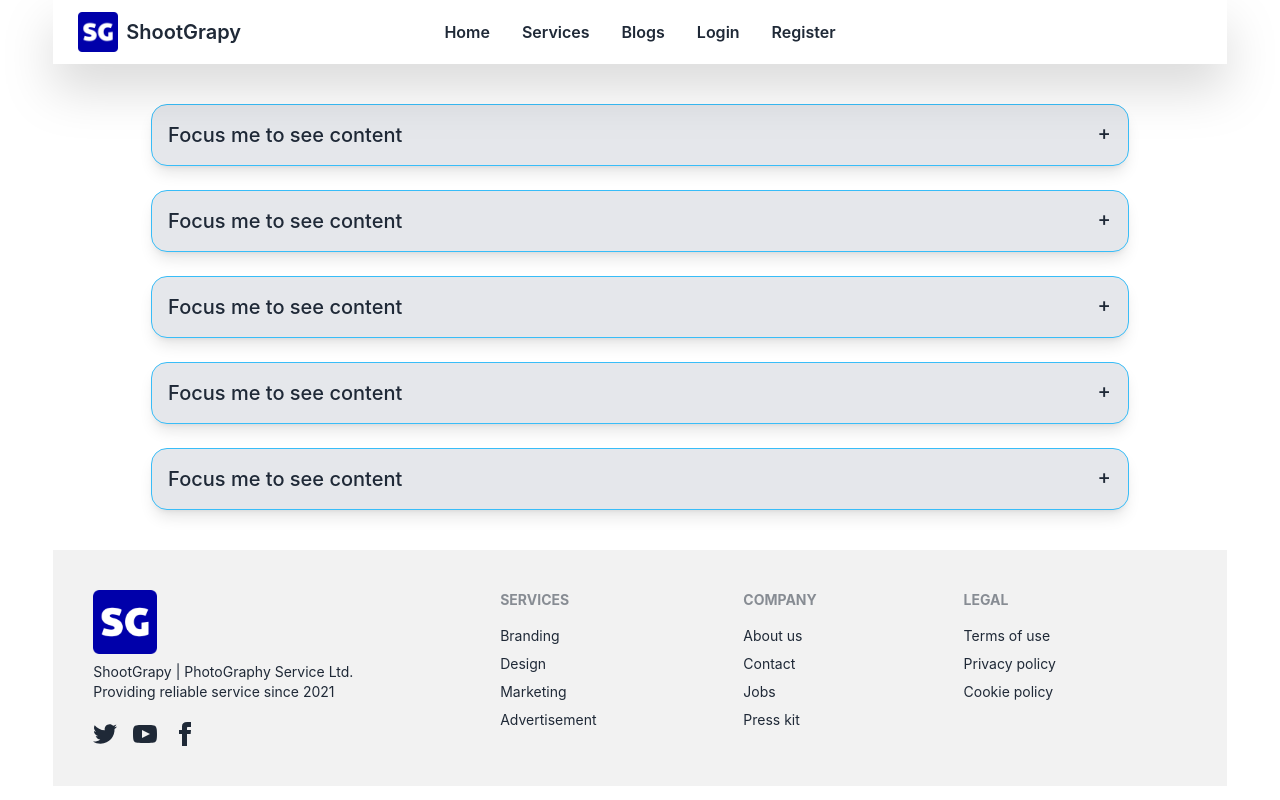
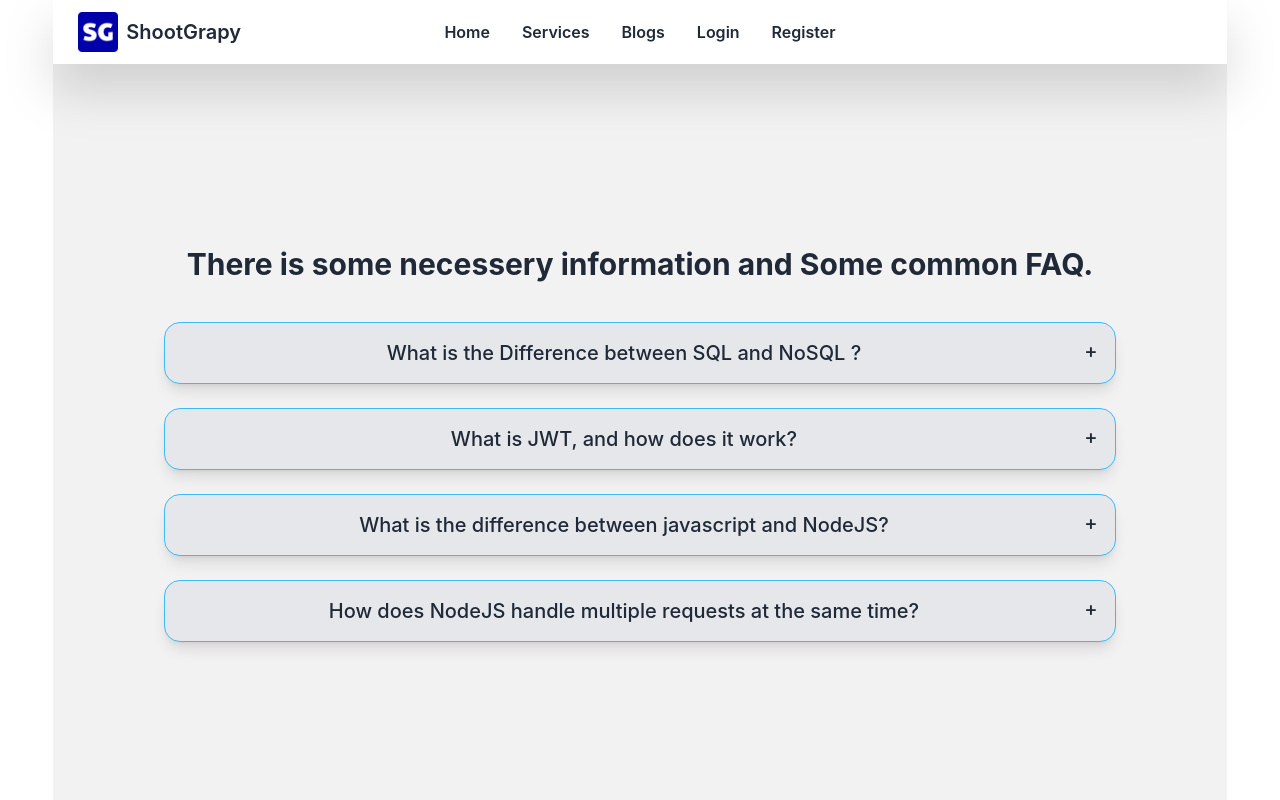
Before and after one commit to ayeasin14/photographer-review-client, a React (Create React App) app: page /blogs in a window 1280 px wide. Shown: the top 800 px of the page. Built offline with nearby package versions, Linux system fonts and the light colour scheme; no server answers.

Commit message:
about me added

```diff
--- a/src/Pages/Blogs/Blogs.js
+++ b/src/Pages/Blogs/Blogs.js
@@ -2,45 +2,51 @@ import React from 'react';
 
 const Blogs = () => {
     return (
+        <div className="hero min-h-screen bg-base-200">
+            <div className="hero-content text-center">
+                <div className="">
+                    <h1 className='text-3xl font-bold text-center'>There is some necessery information and Some common FAQ. </h1>
                     <div className='w-5/6 mx-auto my-10 grid grid-cols-1 gap-6 '>
                         <div tabIndex={1} className="collapse collapse-plus border border-sky-400 bg-gray-200 rounded-box shadow-lg">
                             <div className="collapse-title text-xl font-medium">
-                    Focus me to see content
+                                What is the Difference between SQL and NoSQL ?
                             </div>
                             <div className="collapse-content">
-                    <p>attribute is necessary to make the div focusable</p>
+                                <p>SQL Database is a Relational Database and a structured one whereas NoSQL is a Non-relational database likely to be more document and distributed than structured.
+                                    Relational database strictly adheres relations where it is divided into the set of rows and columns to store data often named as tables, but the Non-relational database has a document-oriented or distributed storage which doesn’t require any table structure.
+                                    NoSQL databases have a dynamic schema for document type or unstructured data whereas SQL Databases have a well-designed pre-defined schema.
+                                    SQL databases are vertically scalable whereas NoSQL databases are horizontally scalable. You can scale the SQL databases by expanding the strength of its hardware. Similarly, when it comes to NoSQL databases you can scale it by expanding the database servers in the pool of assets to lessen the heap.
+                                    While SQL uses structured query language for defining data, NoSQL uses the collection of documents which is also known as UnQL (Unstructured Query Language).
+                                    NoSQL uses hierarchical data storage, and there is no hierarchical data storage for SQL.
+                                    We can easily add the new data in NoSQL without requiring prior steps whereas SQL might require doing some changes like backfilling data, altering schemas.
+                                    Since SQL has a standard interface for handling complex queries, it would be great to deal with complex queries. Feebly, we don’t have any standard interface in NoSQL, so it’s quite difficult to handle complex queries in NoSQL.</p>
                             </div>
                         </div>
                         <div tabIndex={2} className="collapse collapse-plus border shadow-lg border-sky-400 bg-gray-200 rounded-box">
                             <div className="collapse-title text-xl font-medium">
-                    Focus me to see content
+                                What is JWT, and how does it work?
                             </div>
                             <div className="collapse-content">
-                    <p> attribute is necessary to make the div focusable</p>
+                                <p> JSON Web Token (JWT) is an open standard (RFC 7519) for securely transmitting information between parties as JSON object. It is compact, readable and digitally signed using a private key/ or a public key pair by the Identity Provider(IdP).</p>
                             </div>
                         </div>
                         <div tabIndex={3} className="collapse collapse-plus border shadow-lg border-sky-400 bg-gray-200 rounded-box">
                             <div className="collapse-title text-xl font-medium">
-                    Focus me to see content
+                                What is the difference between javascript and NodeJS?
                             </div>
                             <div className="collapse-content">
-                    <p> attribute is necessary to make the div focusable</p>
+                                <p> JavaScript is a simple programming language that can be used with any browser that has the JavaScript Engine installed. Node. js, on the other hand, is an interpreter or execution environment for the JavaScript programming language</p>
                             </div>
                         </div>
                         <div tabIndex={3} className="collapse collapse-plus border shadow-lg border-sky-400 bg-gray-200 rounded-box">
                             <div className="collapse-title text-xl font-medium">
-                    Focus me to see content
+                                How does NodeJS handle multiple requests at the same time?
                             </div>
                             <div className="collapse-content">
-                    <p> attribute is necessary to make the div focusable</p>
+                                <p> NodeJS receives multiple client requests and places them into EventQueue. NodeJS is built with the concept of event-driven architecture. NodeJS has its own EventLoop which is an infinite loop that receives requests and processes them</p>
                             </div>
                         </div>
-            <div tabIndex={3} className="collapse collapse-plus border shadow-lg border-sky-400 bg-gray-200 rounded-box">
-                <div className="collapse-title text-xl font-medium">
-                    Focus me to see content
                     </div>
-                <div className="collapse-content">
-                    <p> attribute is necessary to make the div focusable</p>
                 </div>
             </div>
         </div>
--- /dev/null
+++ b/src/Pages/Home/AboutMe/AboutMe.js
@@ -0,0 +1,22 @@
+import React from 'react';
+import { Link } from 'react-router-dom';
+import me from '../../../assets/me.jpg';
+
+const AboutMe = () => {
+    return (
+        <div className="hero min-h-screen bg-base-200">
+            <div className="hero-content flex-col lg:flex-row">
+                <div className='p-10 m-2 w-1/2 shadow-2xl'>
+                    <img src={me} alt='' className="rounded-3xl" />
+                </div>
+                <div className='w-1/2 p-10'>
+                    <h1 className="text-5xl font-bold">Who I am !!!</h1>
+                    <p className="py-6">I am a professional who focuses on the art of taking images with the use of a digital or traditional film camera. I am knowledgeable in the proper utilization and care of high-end cameras. I generally work as a freelancer and often hired to capture memories of unique clients.</p>
+                    <Link to='/services'><button className="btn btn-primary">Hire me!</button></Link>
+                </div>
+            </div>
+        </div>
+    );
+};
+
+export default AboutMe;
--- a/src/Pages/Home/Home/Home.js
+++ b/src/Pages/Home/Home/Home.js
@@ -1,5 +1,6 @@
 import React from 'react';
 import MyWork from '../../MyWork/MyWork';
+import AboutMe from '../AboutMe/AboutMe';
 import Banner from '../Banner/Banner';
 import ServiceSummery from '../ServiceSummery/ServiceSummery';
 
@@ -8,8 +9,9 @@ const Home = () => {
     return (
         <div>
             <Banner></Banner>
+            <ServiceSummery></ServiceSummery>
+            <AboutMe></AboutMe>
             <MyWork></MyWork>
-            <ServiceSummery></ServiceSummery>
         </div>
     );
 };
--- a/src/Pages/Home/ServiceSummery/ServiceSummery.js
+++ b/src/Pages/Home/ServiceSummery/ServiceSummery.js
@@ -17,7 +17,7 @@ const ServiceSummery = () => {
                 <h1 className='text-4xl font-bold'>Our Services</h1>
                 <p className='my-6 font-semibold mx-auto w-3/4'>Lorem ipsum dolor sit amet consectetur adipisicing elit. Animi voluptate numquam nemo obcaecati aliquam magni doloribus, laborum. Lorem, ipsum dolor sit amet consectetur adipisicing elit. Alias, eveniet?</p>
             </div>
-            <div className='grid lg:grid-cols-3 md:grid-cols-2 sm:grid-cols-1 gap-5'>
+            <div className='grid grid-cols-1 md:grid-cols-2 lg:grid-cols-3 gap-5'>
                 {
                     services.map(service => <Service
                         key={service._id}
--- a/src/Pages/MyWork/MyWork.js
+++ b/src/Pages/MyWork/MyWork.js
@@ -7,7 +7,7 @@ import img5 from '../../assets/mywork/p6-full.jpg'
 
 const MyWork = () => {
     return (
-        <div>
+        <div className='my-10'>
             <div className='text-center'>
                 <h1 className='text-4xl font-bold'>My Last Work</h1>
                 <p className='my-6 font-semibold mx-auto w-3/4'>Lorem ipsum dolor sit amet consectetur adipisicing elit. Animi voluptate numquam nemo obcaecati aliquam magni doloribus, laborum. Lorem, ipsum dolor sit amet consectetur adipisicing elit. Alias, eveniet?</p>
--- a/src/Pages/Services/Services.js
+++ b/src/Pages/Services/Services.js
@@ -14,7 +14,7 @@ const Services = () => {
     }, [])
 
     return (
-        <div className='grid grid-cols-3 gap-6 my-10'>
+        <div className='grid grid-cols-1 md:grid-cols-2 lg:grid-cols-3 gap-5 my-10'>
             {
                 services.map(service => <Service
                     key={service._id}
```
Also changed, not shown: src/assets/me.jpg (added). Lines whose indentation alone changed are shown as unchanged.
